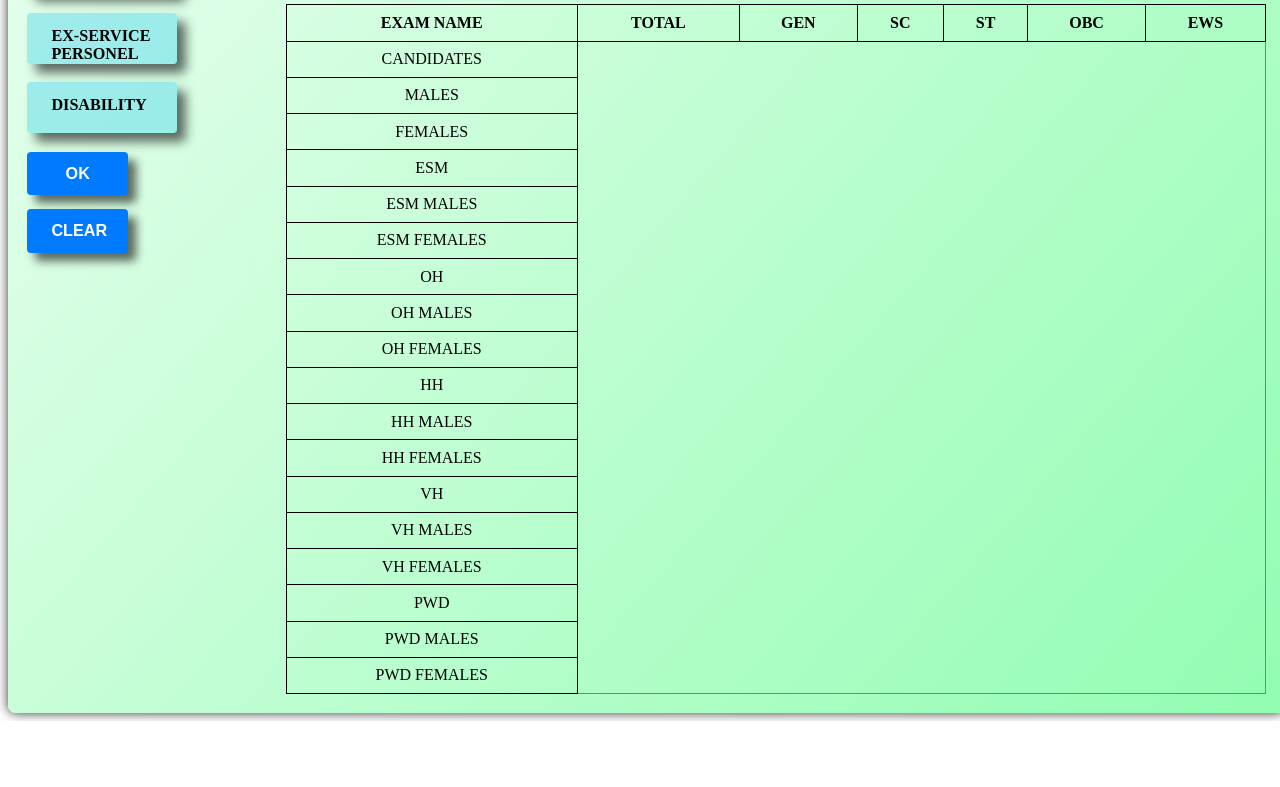
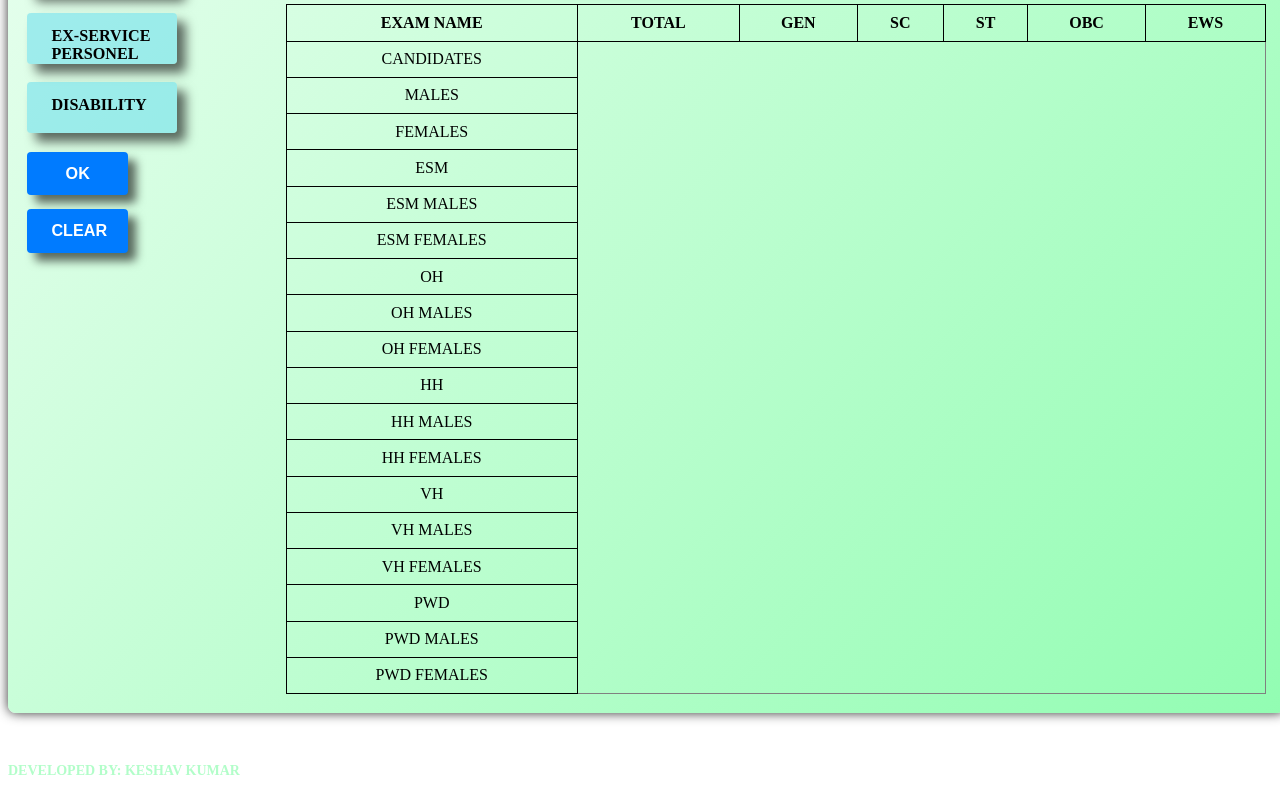
Before and after one commit to KESHAV4820/allexamstablefrontend, a website built with Parcel: page index.html in a window 1280 px wide. Shown: the part 767-1554 px from the top of the page. Before the commit the page ends 1488 px from the top, so only its background shows below. Built offline with nearby package versions, Linux system fonts and the light colour scheme; files whose address does not match are found by name.

Commit message:
after adding DEVELOPED BY: KESHAV KUMAR in frontend page, just before passing the code to Deputy Director EDP: Dr. Sandeep Kumar

```diff
--- a/index.html
+++ b/index.html
@@ -411,8 +411,12 @@
 
     </table> -->
 
+    </div >
     </div>
-
-    </div>
+    <div class="developer-info">
+      <h3>
+        <a href="mailto:keshav48kumar@gmail.com">DEVELOPED BY: KESHAV KUMAR</a>
+      </h3>
+  </div>
   </body>
 </html>
--- a/src/sass/style.css
+++ b/src/sass/style.css
@@ -481,3 +481,27 @@
       opacity: 0;
       transform: translateY(0);
     }
+
+    .developer-info {
+      position: relative;
+      margin-top: 50px;
+      text-align: left;
+      opacity: 0.5;
+      pointer-events: none;
+      color: rgba(0, 0, 0, 0.7);
+  }
+
+  .developer-info h3 {
+      margin: 0;
+      font-size: 14px;
+  }
+
+  .developer-info a {
+      color: #67fc94;
+      text-decoration: none;
+      pointer-events: auto;
+  }
+  .developer-info a:hover {
+    text-decoration: underline;
+    opacity: 0.9;
+}
```
